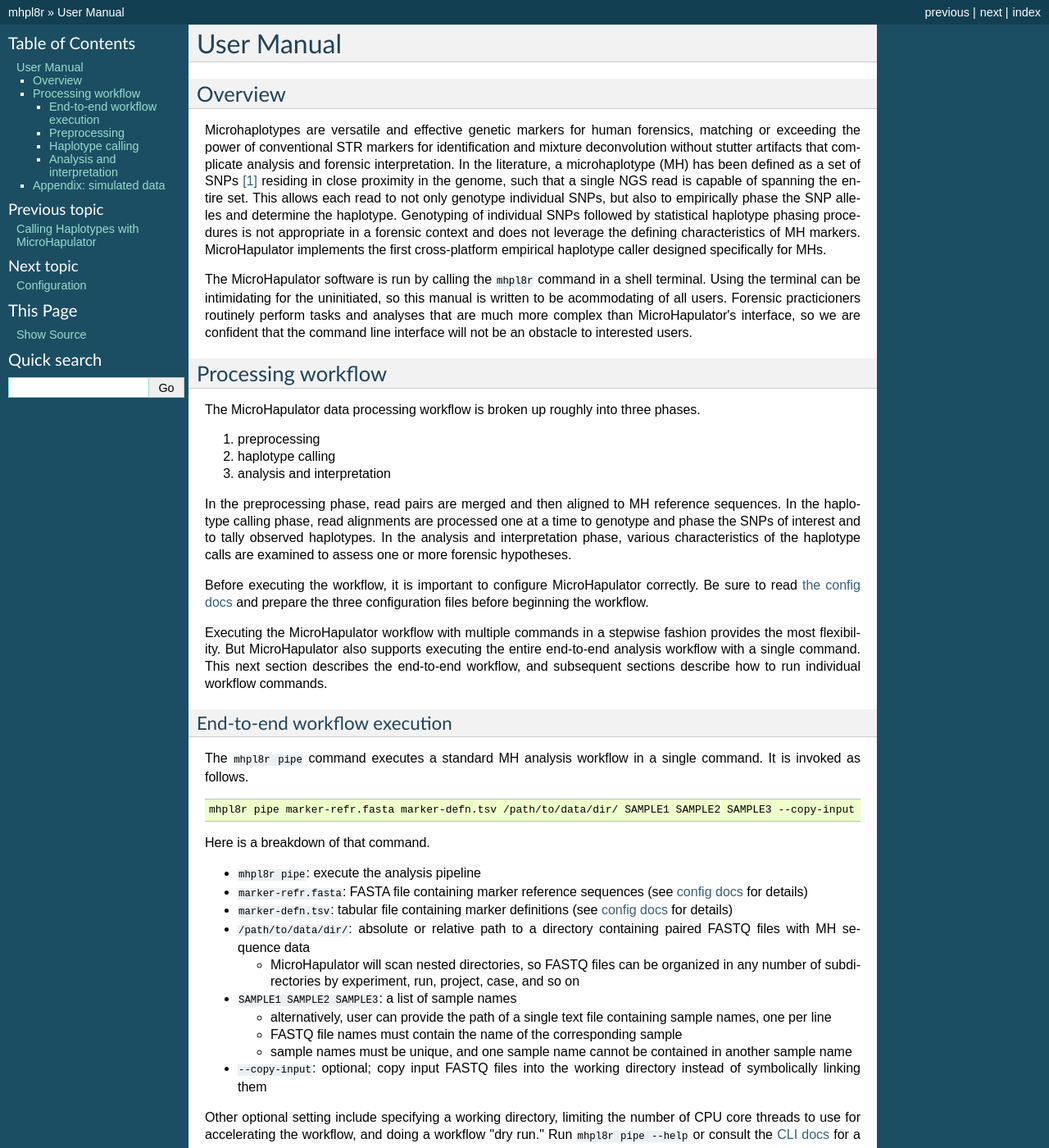
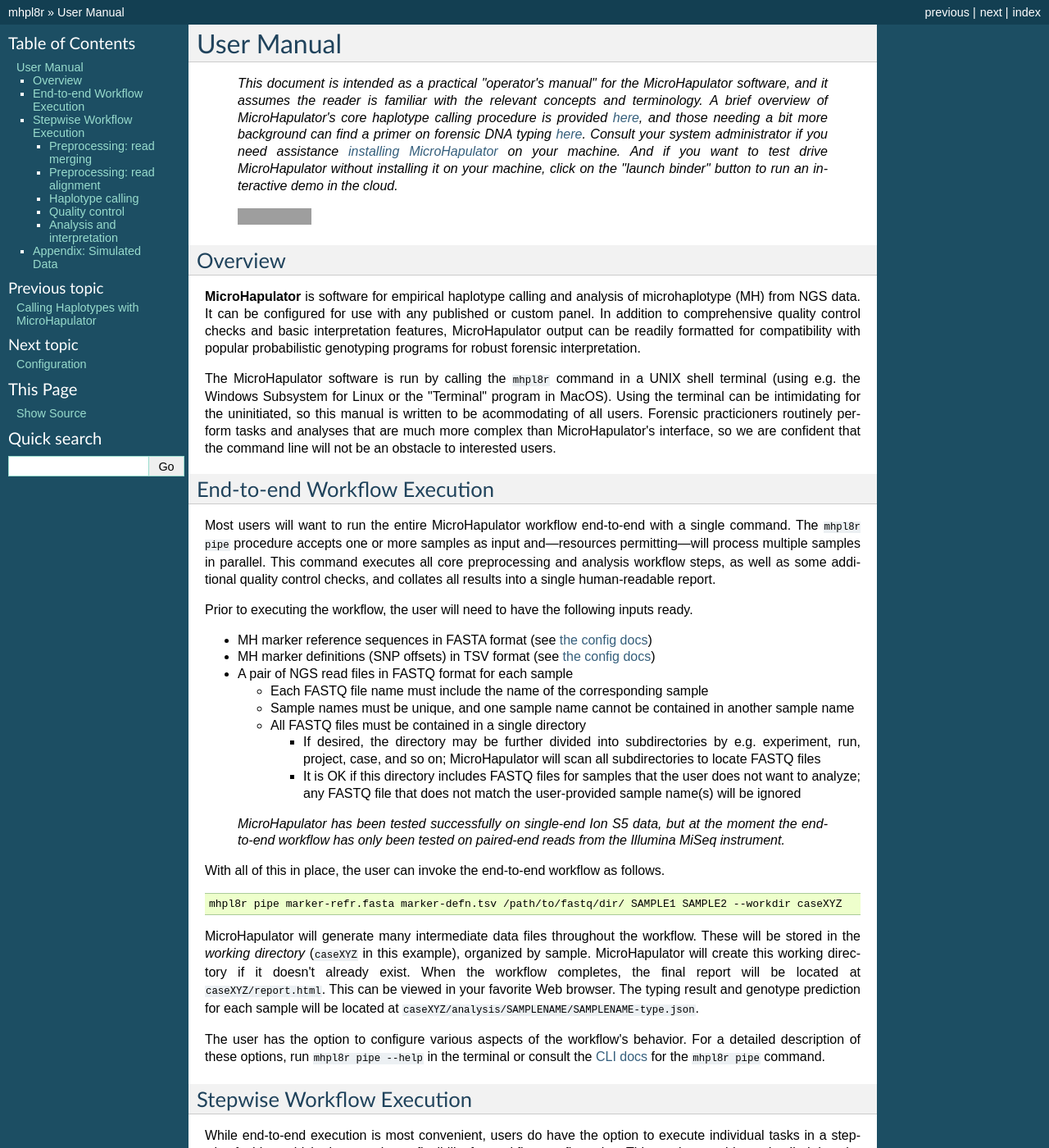
Before and after one commit to bioforensics/MicroHapulator, a Sphinx documentation site: the page built from docs/manual.md, in a window 1280 px wide and 1400 px high. Shown: the whole window at 82% size. Built offline with Sphinx 7.4.7, drawn with Linux system fonts in a browser that asks for light colours; some of the changed text lies outside the part shown; grey boxes are pictures that could not be loaded.

Commit message:
Clean up demo, manual, and other docs

````diff
--- a/docs/manual.md
+++ b/docs/manual.md
@@ -1,76 +1,79 @@
 # User Manual
+
+> *This document is intended as a practical "operator's manual" for the MicroHapulator software, and it assumes the reader is familiar with the relevant concepts and terminology.
+> A brief overview of MicroHapulator's core haplotype calling procedure is provided [here](typing.md), and those needing a bit more background can find a primer on forensic DNA typing [here](primer.md).
+> Consult your system administrator if you need assistance [installing MicroHapulator](install.md) on your machine.
+> And if you want to test drive MicroHapulator without installing it on your machine, click on the "launch binder" button to run an interactive demo in the cloud.*
+>
+> [![Binder](https://mybinder.org/badge_logo.svg)](https://mybinder.org/v2/gh/bioforensics/MicroHapulator/main?filepath=binder%2Fdemo.ipynb)
+
 
 ## Overview
 
-Microhaplotypes are versatile and effective genetic markers for human forensics, matching or exceeding the power of conventional STR markers for identification and mixture deconvolution without stutter artifacts that complicate analysis and forensic interpretation.
-In the literature, a microhaplotype (MH) has been defined as a set of SNPs [^f] residing in close proximity in the genome, such that a single NGS read is capable of spanning the entire set.
-This allows each read to not only genotype individual SNPs, but also to empirically phase the SNP alleles and determine the haplotype.
-Genotyping of individual SNPs followed by statistical haplotype phasing procedures is not appropriate in a forensic context and does not leverage the defining characteristics of MH markers.
-MicroHapulator implements the first cross-platform empirical haplotype caller designed specifically for MHs.
+**MicroHapulator** is software for empirical haplotype calling and analysis of microhaplotype (MH) from NGS data.
+It can be configured for use with any published or custom panel.
+In addition to comprehensive quality control checks and basic interpretation features, MicroHapulator output can be readily formatted for compatibility with popular probabilistic genotyping programs for robust forensic interpretation.
 
-The MicroHapulator software is run by calling the `mhpl8r` command in a shell terminal.
+The MicroHapulator software is run by calling the `mhpl8r` command in a UNIX shell terminal (using e.g. the Windows Subsystem for Linux or the "Terminal" program in MacOS).
 Using the terminal can be intimidating for the uninitiated, so this manual is written to be acommodating of all users.
-Forensic practicioners routinely perform tasks and analyses that are much more complex than MicroHapulator's interface, so we are confident that the command line interface will not be an obstacle to interested users.
+Forensic practicioners routinely perform tasks and analyses that are much more complex than MicroHapulator's interface, so we are confident that the command line will not be an obstacle to interested users.
 
 
-## Processing workflow
+## End-to-end Workflow Execution
 
-The MicroHapulator data processing workflow is broken up roughly into three phases.
+Most users will want to run the entire MicroHapulator workflow end-to-end with a single command.
+The `mhpl8r pipe` procedure accepts one or more samples as input and—resources permitting—will process multiple samples in parallel.
+This command executes all core preprocessing and analysis workflow steps, as well as some additional quality control checks, and collates all results into a single human-readable report.
 
-1. preprocessing
-2. haplotype calling
-3. analysis and interpretation
+Prior to executing the workflow, the user will need to have the following inputs ready.
 
-In the preprocessing phase, read pairs are merged and then aligned to MH reference sequences.
-In the haplotype calling phase, read alignments are processed one at a time to genotype and phase the SNPs of interest and to tally observed haplotypes.
-In the analysis and interpretation phase, various characteristics of the haplotype calls are examined to assess one or more forensic hypotheses.
+- MH marker reference sequences in FASTA format (see [the config docs](config.md))
+- MH marker definitions (SNP offsets) in TSV format (see [the config docs](config.md))
+- A pair of NGS read files in FASTQ format for each sample
+    - Each FASTQ file name must include the name of the corresponding sample
+    - Sample names must be unique, and one sample name cannot be contained in another sample name
+    - All FASTQ files must be contained in a single directory
+        - If desired, the directory may be further divided into subdirectories by e.g. experiment, run, project, case, and so on; MicroHapulator will scan all subdirectories to locate FASTQ files
+        - It is OK if this directory includes FASTQ files for samples that the user does not want to analyze; any FASTQ file that does not match the user-provided sample name(s) will be ignored
 
-Before executing the workflow, it is important to configure MicroHapulator correctly.
+> *MicroHapulator has been tested successfully on single-end Ion S5 data, but at the moment the end-to-end workflow has only been tested on paired-end reads from the Illumina MiSeq instrument.*
+
+With all of this in place, the user can invoke the end-to-end workflow as follows.
+
+```bash
+mhpl8r pipe marker-refr.fasta marker-defn.tsv /path/to/fastq/dir/ SAMPLE1 SAMPLE2 --workdir caseXYZ
+```
+
+MicroHapulator will generate many intermediate data files throughout the workflow.
+These will be stored in the *working directory* (`caseXYZ` in this example), organized by sample.
+MicroHapulator will create this working directory if it doesn't already exist.
+When the workflow completes, the final report will be located at `caseXYZ/report.html`.
+This can be viewed in your favorite Web browser.
+The typing result and genotype prediction for each sample will be located at `caseXYZ/analysis/SAMPLENAME/SAMPLENAME-type.json`.
+
+The user has the option to configure various aspects of the workflow's behavior.
+For a detailed description of these options, run `mhpl8r pipe --help` in the terminal or consult the [CLI docs](cli.md) for the `mhpl8r pipe` command.
+
+
+## Stepwise Workflow Execution
+
+While end-to-end execution is most convenient, users do have the option to execute individual tasks in a stepwise fashion, which gives maximum flexibility for workflow configuration.
+This section provides a detailed description of each step of the core MicroHapulator workflow, as well as some operations that are supplementary to the primary workflow.
+
+The core workflow consists of steps related to data preprocessing, haplotype calling, and quality control.
+
+- The preprocessing steps merge each read pair into a single sequence and then align the merged read to MH reference sequences.
+- The haplotype calling step examines each read alignment one at a time to genotype and phase the targeted SNPs and tally observed haplotypes. A filtering step is also performed to ignore low-abundance haplotypes likely resulting from sequencing error.
+- Various quality control steps can be performed to assess factors that may impact or compromise accurate haplotype calling or forensic interpretation, such as interlocus balance and heterozygote balance.
+
+MicroHapulator also provides tools for basic interpretation which are not included in the core workflow.
+
+As with the end-to-end workflow, it is important to configure MicroHapulator correctly.
 Be sure to read [the config docs](config.md) and prepare the three configuration files before beginning the workflow.
 
-Executing the MicroHapulator workflow with multiple commands in a stepwise fashion provides the most flexibility.
-But MicroHapulator also supports executing the entire end-to-end analysis workflow with a single command.
-This next section describes the end-to-end workflow, and subsequent sections describe how to run individual workflow commands.
+### Preprocessing: read merging
 
-### End-to-end workflow execution
-
-The `mhpl8r pipe` command executes a standard MH analysis workflow in a single command.
-It is invoked as follows.
-
-```bash
-mhpl8r pipe marker-refr.fasta marker-defn.tsv /path/to/data/dir/ SAMPLE1 SAMPLE2 SAMPLE3 --copy-input
-```
-
-Here is a breakdown of that command.
-
-- `mhpl8r pipe`: execute the analysis pipeline
-- `marker-refr.fasta`: FASTA file containing marker reference sequences (see [config docs](config.md) for details)
-- `marker-defn.tsv`: tabular file containing marker definitions (see [config docs](config.md) for details)
-- `/path/to/data/dir/`: absolute or relative path to a directory containing paired FASTQ files with MH sequence data
-    - MicroHapulator will scan nested directories, so FASTQ files can be organized in any number of subdirectories by experiment, run, project, case, and so on
-- `SAMPLE1 SAMPLE2 SAMPLE3`: a list of sample names
-    - alternatively, user can provide the path of a single text file containing sample names, one per line
-    - FASTQ file names must contain the name of the corresponding sample
-    - sample names must be unique, and one sample name cannot be contained in another sample name
-- `--copy-input`: optional; copy input FASTQ files into the working directory instead of symbolically linking them
-
-Other optional setting include specifying a working directory, limiting the number of CPU core threads to use for accelerating the workflow, and doing a workflow "dry run."
-Run `mhpl8r pipe --help` or consult the [CLI docs](cli.md) for a detailed description of all available workflow settings.
-
-
-### Preprocessing
-
-NGS reads from a sample must be aligned to marker reference sequences before haplotypes can be called.
-In this manual we use the [bwa mem](http://bio-bwa.sourceforge.net/bwa.shtml) algorithm, but other algorithms such as [bowtie2](http://bowtie-bio.sourceforge.net/bowtie2/index.shtml) would also be appropriate to use here.
-
-First, the marker reference sequences must be indexed to allow NGS read alignment.
-(Note, this only needs to be done once for each reference sequence file.)
-
-```
-bwa index panel.fasta
-```
-
-Next, paired-end reads must be merged before they are aligned to the reference sequences.
+Paired-end NGS reads should be merged before they are aligned to the reference sequences.
 The [FLASH program](https://ccb.jhu.edu/software/FLASH/) is recommended for this task.
 (Run `flash --help` for instructions on configuring FLASH.)
 
@@ -78,10 +81,24 @@
 flash EVD1-reads-R1.fastq.gz EVD1-reads-R2.fastq.gz --output-prefix EVD1 --allow-outies --threads 8
 ```
 
-And finally with read pairs merged, we can align, sort, and index the NGS reads.
+This step can be skipped for single-end reads.
+
+### Preprocessing: read alignment
+
+Merged reads must then be aligned to marker reference sequences before haplotypes can be called.
+In this manual we use the [bwa mem](http://bio-bwa.sourceforge.net/bwa.shtml) algorithm, but other algorithms such as [bowtie2](http://bowtie-bio.sourceforge.net/bowtie2/index.shtml) would also be appropriate to use here.
+
+First, the marker reference sequences must be indexed to allow NGS read alignment.
+(Note, this only needs to be done once for each reference sequence file.)
 
 ```
-bwa mem panel.fasta EVD1.extendedFrags.fastq | samtools view -bS | samtools sort -o EVD1-reads.bam -
+bwa index marker-refr.fasta
+```
+
+The we align, sort, and index the merged reads.
+
+```
+bwa mem marker-refr.fasta EVD1.extendedFrags.fastq | samtools view -bS | samtools sort -o EVD1-reads.bam -
 samtools index EVD1-reads.bam
 ```
 
@@ -90,7 +107,7 @@
 With NGS reads merged and aligned to the reference, we can proceed with haplotype calling.
 
 ```
-mhpl8r type mypanel-def.tsv EVD1-reads.bam --out EVD1-result-raw.json
+mhpl8r type marker-defn.tsv EVD1-reads.bam --out EVD1-result-raw.json
 ```
 
 The initial typing result will likely include numerous erroneous haplotypes due to sequencing errors.
@@ -100,15 +117,29 @@
 mhpl8r filter EVD1-result-raw.json --static 10 --dynamic 0.02 --out EVD1-result.json
 ```
 
+### Quality control
+
+Interlocus balance looks at whether there are any markers with a disproportionately high or low number of aligned reads.
+This variation could be due to any combination of factors, such as primer kinetics, off-target amplification, or stochastic effects in sequencing.
+With the application of appropriate thresholds, interlocus imbalance shouldn't cause serious problems with forensic interpretation of a sample except in cases of extreme imbalance or the presence of DNA contributor(s) at very low levels in a sample.
+
+Heterozygote balance looks only at markers with two alleles, and compares the relative abundance of the major and minor alleles.
+Large differences in abundance between major and minor alleles can be a source of allelic drop-out, and should be accounted for in interpretation.
+
+The following commands can be used to plot histograms of inter<u>loc</u>us and <u>het</u>erozygote balance.
+
+```
+mhpl8r locbalance EVD1-result.json --figure EVD1-loc-balance.png --title EVD1
+mhpl8r hetbalance EVD1-result.json --figure EVD1-het-balance.png --title EVD1
+```
+
+
+
 ### Analysis and interpretation
 
 MicroHapulator provides some tools for analysis and basic interpretation of typing results.
 
 ```bash
-# Examine interlocus balance and heterozygote balance
-mhpl8r locbalance EVD1-result.json --figure EVD1-loc-balance.png --title EVD1
-mhpl8r hetbalance EVD1-result.json --figure EVD1-het-balance.png --title EVD1
-
 # Estimate minimum number of DNA contributors in a sample
 mhpl8r contrib --json EVD1-result.json
 
@@ -125,9 +156,10 @@
 mhpl8r contain EVD1-result.json REF2-result.json
 ```
 
-## Appendix: simulated data
+## Appendix: Simulated Data
 
 In addition to tools for haplotype calling, analysis, and interpretation, MicroHapulator also implements several tools for simulating genetic profiles and Illumina sequencing of those profiles.
+These were used extensively in the early stages of MicroHapulator's development, and may be useful for testing more broadly.
 
 ```
 # Simulate a mock profile—no haplotype counts, just genotype
@@ -142,6 +174,3 @@
 # Simulate Illumina MiSeq sequencing of a mock profile
 mhpl8r seq mypanel-def.tsv panel.fasta mock1.json --out mock1-reads.fastq --num-reads 250000
 ```
-
-
-[^f]: Less commonly, short insertion/deletion polymorphisms (INDELs) are used to define a microhaplotype marker, but these markers are incompatible with MicroHapulator.
````
Also changed, not shown: docs/install.md (+1 -1 lines), docs/primer.md (+2 -0 lines), 1 other file.
